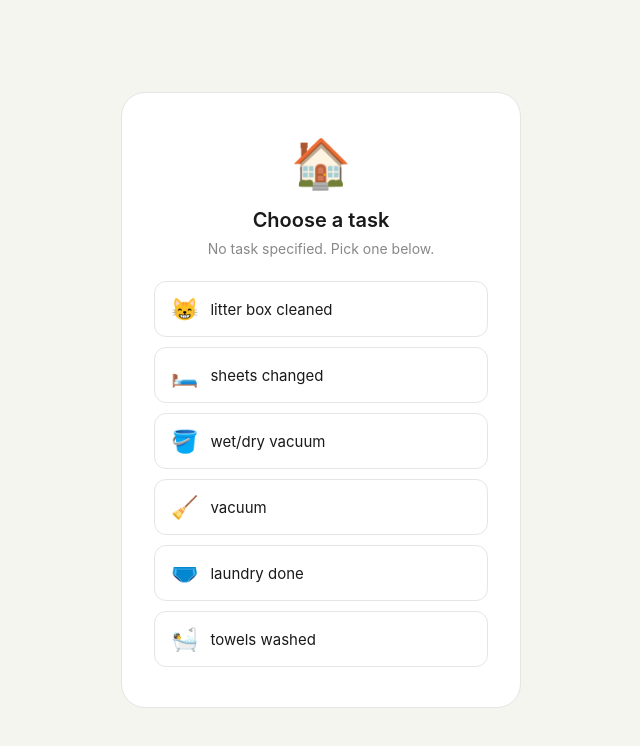
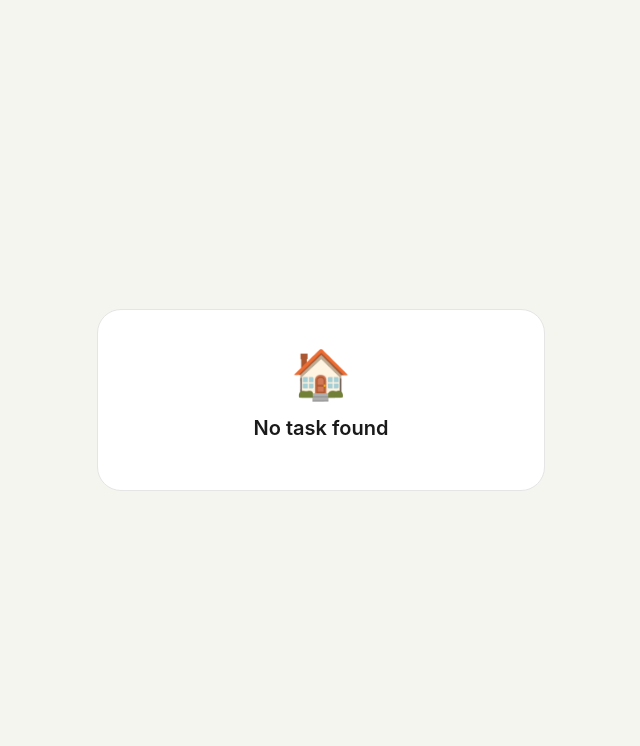
Before and after one commit to kaayell/hoose-tasks, a Next.js app: page /log in a window 1280 px wide. Shown: the top 746 px of the page, without its empty margins (319-959 px from the left). Built offline with nearby package versions, Linux system fonts and the light colour scheme.

Commit message:
convert to use tailwindcss for styling
+ add colors for each task

```diff
--- a/package.json
+++ b/package.json
@@ -14,8 +14,11 @@
     "react-dom": "^18"
   },
   "devDependencies": {
+    "@tailwindcss/postcss": "^4.2.2",
     "@types/node": "^20",
     "@types/react": "^18",
+    "postcss": "^8.5.8",
+    "tailwindcss": "^4.2.2",
     "typescript": "^5"
   }
 }
--- /dev/null
+++ b/postcss.config.js
@@ -0,0 +1,5 @@
+module.exports = {
+  plugins: {
+    "@tailwindcss/postcss": {},
+  },
+}
--- a/src/app/globals.css
+++ b/src/app/globals.css
@@ -1,4 +1,4 @@
-*, *::before, *::after { box-sizing: border-box; margin: 0; padding: 0; }
+@import "tailwindcss";
 
 body {
   font-family: -apple-system, BlinkMacSystemFont, "Segoe UI", sans-serif;
--- a/src/app/lib/googleTasks.ts
+++ b/src/app/lib/googleTasks.ts
@@ -12,7 +12,10 @@ function getTasksClient() {
 export interface CompletedLog {
   title: string
   completedAt: string // ISO string
+  taskId?: string
 }
+
+const TASK_ID_RE = /\(id:\s*([^)]+)\)/
 
 export async function getRecentLogs(limit = 10): Promise<CompletedLog[]> {
   const tasks = getTasksClient()
@@ -30,7 +33,11 @@ export async function getRecentLogs(limit = 10): Promise<CompletedLog[]> {
     .filter(t => t.status === "completed" && t.completed)
     .sort((a, b) => new Date(b.completed!).getTime() - new Date(a.completed!).getTime())
     .slice(0, limit)
-    .map(t => ({ title: t.title ?? "", completedAt: t.completed! }))
+    .map(t => ({
+      title: t.title ?? "",
+      completedAt: t.completed!,
+      taskId: TASK_ID_RE.exec(t.notes ?? "")?.[1],
+    }))
 }
 
 export async function logTask(taskId: string, taskName: string) {
--- a/src/app/log/page.tsx
+++ b/src/app/log/page.tsx
@@ -1,12 +1,11 @@
-import { getTask, TASKS } from "../tasks"
+import {getTask} from "../tasks"
 import ConfirmClient from "./ConfirmClient"
-import Link from "next/link"
 
 interface Props {
 	searchParams: { task?: string }
 }
 
-export default function LogPage({ searchParams }: Props) {
+export default function LogPage({searchParams}: Props) {
 	const task = searchParams.task ? getTask(searchParams.task) : undefined
 
 	const today = new Date().toLocaleDateString("en-US", {
@@ -15,27 +14,14 @@ export default function LogPage({ searchParams }: Props) {
 
 	if (!task) {
 		return (
-      <main style={{ minHeight: "100dvh", display: "flex", alignItems: "center", justifyContent: "center", padding: "1.5rem" }}>
-        <div style={{ background: "#fff", borderRadius: 24, padding: "2.5rem 2rem", maxWidth: 400, width: "100%", textAlign: "center", border: "1px solid #e5e5e5" }}>
-          <div style={{ fontSize: 48, marginBottom: 16 }}>🏠</div>
-          <h1 style={{ fontSize: 20, fontWeight: 600, marginBottom: 8 }}>Choose a task</h1>
-          <p style={{ fontSize: 14, color: "#888", marginBottom: 24 }}>No task specified. Pick one below.</p>
-          <div style={{ display: "flex", flexDirection: "column", gap: 10 }}>
-            {TASKS.map(t => (
-              <Link key={t.id} href={`/log?task=${t.id}`} style={{
-                display: "flex", alignItems: "center", gap: 12,
-                padding: "14px 16px", borderRadius: 12,
-                border: "1px solid #e5e5e5", textDecoration: "none", color: "inherit",
-              }}>
-                <span style={{ fontSize: 22 }}>{t.icon}</span>
-                <span style={{ fontSize: 15 }}>{t.name}</span>
-              </Link>
-            ))}
-          </div>
+			<main className="min-h-dvh flex items-center justify-center p-6">
+				<div className="bg-white rounded-3xl px-8 py-10 max-w-md w-full text-center border border-[#e5e5e5]">
+					<div className="text-5xl mb-4">🏠</div>
+					<h1 className="text-xl font-semibold mb-2">No task found</h1>
 				</div>
 			</main>
 		)
 	}
 
-  return <ConfirmClient task={task} today={today} />
+	return <ConfirmClient task={task} today={today}/>
 }
--- a/src/app/page.tsx
+++ b/src/app/page.tsx
@@ -1,60 +1,54 @@
 import Link from "next/link"
-import { TASKS } from "./tasks"
+import { TASKS, getTask } from "./tasks"
 import { getRecentLogs } from "./lib/googleTasks"
 
 export default async function Home() {
   let recentLogs: Awaited<ReturnType<typeof getRecentLogs>> = []
   try {
-    recentLogs = await getRecentLogs(10)
+    recentLogs = await getRecentLogs()
   } catch {
     // silently skip if Google Tasks is unavailable
   }
 
   return (
-    <main style={{ maxWidth: 480, margin: "0 auto", padding: "2rem 1.25rem" }}>
-      <h1 style={{ fontSize: 22, fontWeight: 600, marginBottom: 8 }}>Task Tracker</h1>
-      <p style={{ fontSize: 15, color: "#666", marginBottom: 32 }}>
+    <main className="max-w-md mx-auto px-5 py-8">
+      <h1 className="text-[22px] font-semibold mb-2">Task Tracker</h1>
+      <p className="text-[15px] text-[#666] mb-8">
         Tap an NFC tag or choose a task below to log a completion.
       </p>
-      <div style={{ display: "flex", flexDirection: "column", gap: 12 }}>
+      <div className="flex flex-row flex-wrap gap-2 justify-center">
         {TASKS.map(task => (
           <Link
             key={task.id}
             href={`/log?task=${task.id}`}
-            style={{
-              display: "flex", alignItems: "center", gap: 16,
-              background: "#fff", borderRadius: 16, padding: "18px 20px",
-              border: "1px solid #e5e5e5", textDecoration: "none", color: "inherit",
-            }}
+            className="flex flex-col items-center gap-1.5 px-2.5 py-2.5 rounded-full no-underline text-white"
+            style={{ background: task.color }}
           >
-            <span style={{ fontSize: 28 }}>{task.icon}</span>
-            <span style={{ fontSize: 16, fontWeight: 500 }}>{task.name}</span>
+            <span className="text-xs font-medium">{task.icon} {task.name}</span>
           </Link>
         ))}
       </div>
       {recentLogs.length > 0 && (
-        <div style={{ marginTop: 40 }}>
-          <h2 style={{ fontSize: 15, fontWeight: 600, color: "#444", marginBottom: 12 }}>
+        <div className="mt-10">
+          <h2 className="text-[15px] font-semibold text-[#444] mb-3">
             Recently completed
           </h2>
-          <div style={{ display: "flex", flexDirection: "column", gap: 8 }}>
+          <div className="flex flex-col gap-2">
             {recentLogs.map((log, i) => {
               const date = new Date(log.completedAt)
               const label = date.toLocaleString(undefined, {
                 month: "short", day: "numeric", year: "2-digit",
                 hour: "numeric", minute: "2-digit",
               })
+              const task = log.taskId ? getTask(log.taskId) : undefined
               return (
                 <div
                   key={i}
-                  style={{
-                    display: "flex", justifyContent: "space-between", alignItems: "center",
-                    background: "#f9f9f9", borderRadius: 12, padding: "12px 16px",
-                    border: "1px solid #ececec",
-                  }}
+                  className="flex justify-between items-center rounded-xl px-4 py-3 border border-[#ececec]"
+                  style={{ background: task ? task.color : "#f9f9f9" }}
                 >
-                  <span style={{ fontSize: 14, color: "#222" }}>{log.title}</span>
-                  <span style={{ fontSize: 12, color: "#999", whiteSpace: "nowrap", marginLeft: 12 }}>
+                  <span className="text-sm text-[#222]">{log.title}</span>
+                  <span className="text-xs text-[#999] whitespace-nowrap ml-3">
                     {label}
                   </span>
                 </div>
--- a/src/app/tasks.ts
+++ b/src/app/tasks.ts
@@ -1,18 +1,19 @@
 export interface Task {
-  id: string
-  name: string
-  icon: string
+	id: string
+	name: string
+	icon: string
+	color: string
 }
 
 export const TASKS: Task[] = [
-  { id: "litter-box",   name: "litter box cleaned", icon: "😸" },
-  { id: "sheets",  name: "sheets changed", icon: "🛏️" },
-  { id: "wet-dry-vacuum", name: "wet/dry vacuum", icon: "🪣" },
-  { id: "vacuum", name: "vacuum", icon: "🧹" },
-  { id: "laundry", name: "laundry done", icon: "🩲" },
-  { id: "towels", name: "towels washed", icon: "🛀" },
+	{id: "litter-box", name: "litter box", icon: "😸", color: "#6667ab"},
+	{id: "sheets", name: "sheets", icon: "🛏️", color: "#f18aad"},
+	{id: "wet-dry-vacuum", name: "wet/dry vacuum", icon: "🪣", color: "#ea6759"},
+	{id: "vacuum", name: "vacuum", icon: "🧹", color: "#f88f58"},
+	{id: "laundry", name: "laundry", icon: "🩲", color: "#f3c65f"},
+	{id: "towels", name: "towels", icon: "🛀", color: "#8bc28c"},
 ]
 
 export function getTask(id: string): Task | undefined {
-  return TASKS.find(t => t.id === id)
+	return TASKS.find(t => t.id === id)
 }
```
Also changed, not shown: src/app/log/ConfirmClient.tsx (+23 -29 lines), 1 other file (tests, documents, lock files or other folders). Lines whose indentation alone changed are shown as unchanged.
